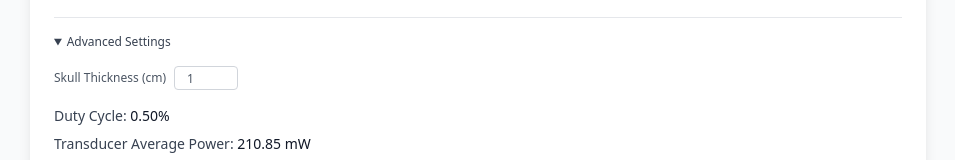
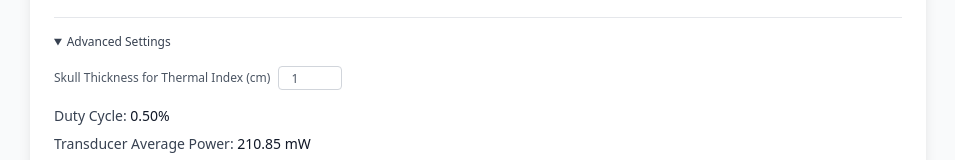
Before and after one commit to rhotter/tfus-safety-calculator, a React (Vite) app: page / in a window 1280 px wide. Both pictures are taken after a click on the heading "Advanced Settings". Shown: the part 487-647 px from the top of the page, without its empty margins (162-1117 px from the left). Built offline with nearby package versions, Linux system fonts and the light colour scheme.

Commit message:
Update label for skull thickness to specify its relevance for thermal index

```diff
--- a/src/App.tsx
+++ b/src/App.tsx
@@ -385,7 +385,7 @@ function App() {
               </summary>
               <div className="mt-2 pt-2 flex items-center gap-2">
                 <label className="text-xs font-medium text-gray-600">
-                  Skull Thickness (cm)
+                  Skull Thickness for Thermal Index (cm)
                 </label>
                 <input
                   type="number"
```
